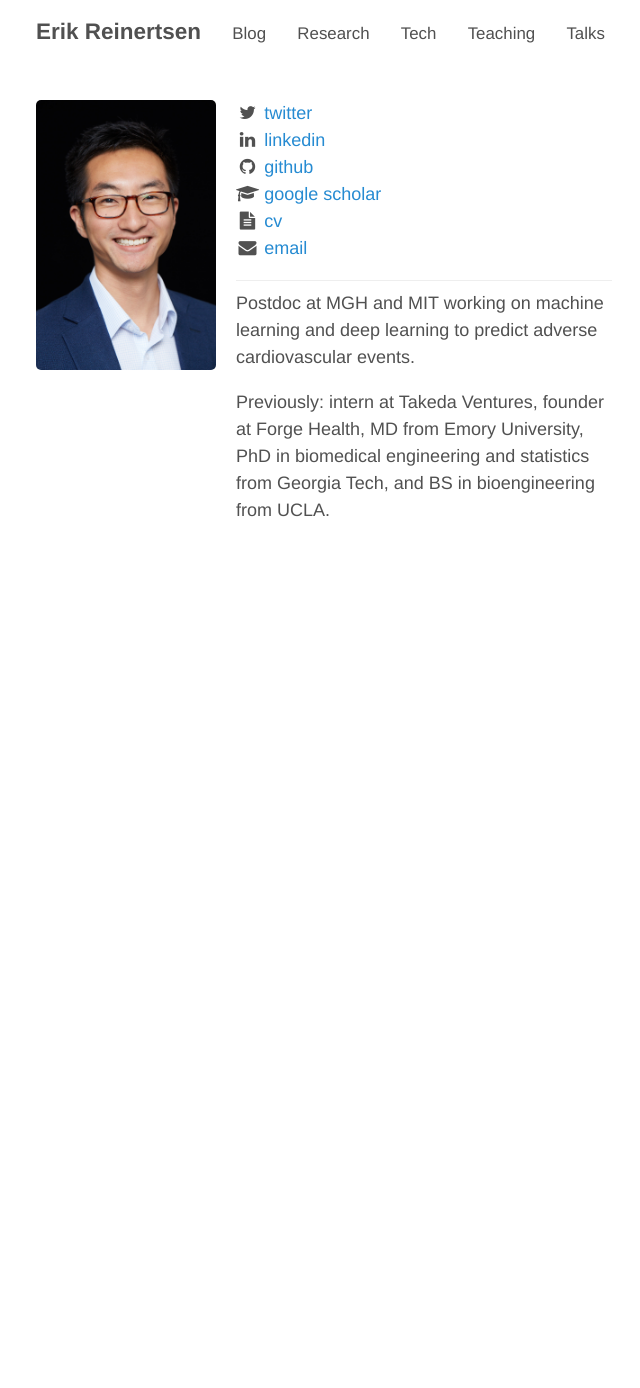
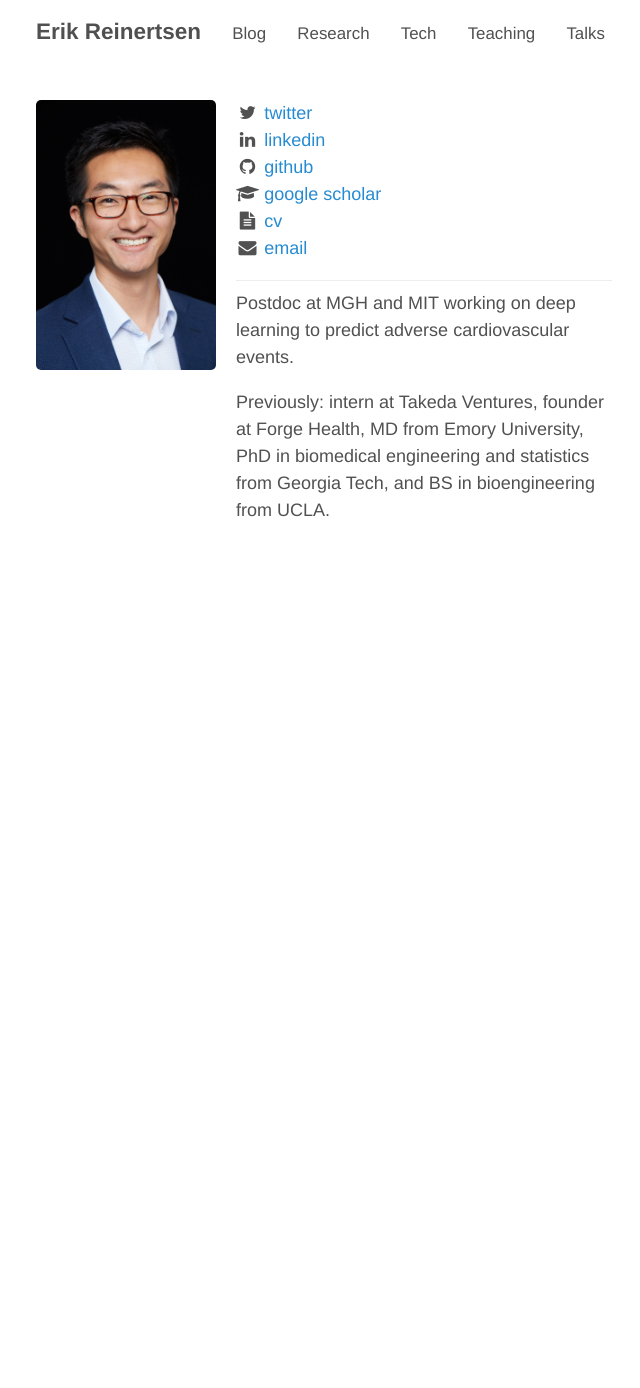
Before and after one commit to erikr/erikr.github.io, a Jekyll site: the page built from index.md, in a window 1280 px wide. Shown: the whole page, without its empty margins (316-956 px from the left). Built offline with Jekyll 4.4.1, drawn with Linux system fonts in a browser that asks for light colours; nearby versions of some CDN libraries; comment, search, counter and statistics services are not loaded.

Commit message:
removed ML

```diff
--- a/index.md
+++ b/index.md
@@ -21,6 +21,6 @@ $("#email").attr("href", "mailto:" + email_address).html("email");
 
 ---
 
-Postdoc at MGH and MIT working on machine learning and deep learning to predict adverse cardiovascular events.
+Postdoc at MGH and MIT working on deep learning to predict adverse cardiovascular events.
 
 Previously: intern at Takeda Ventures, founder at Forge Health, MD from Emory University, PhD in biomedical engineering and statistics from Georgia Tech, and BS in bioengineering from UCLA.
```
Also changed, not shown: research.md (+1 -1 lines).
